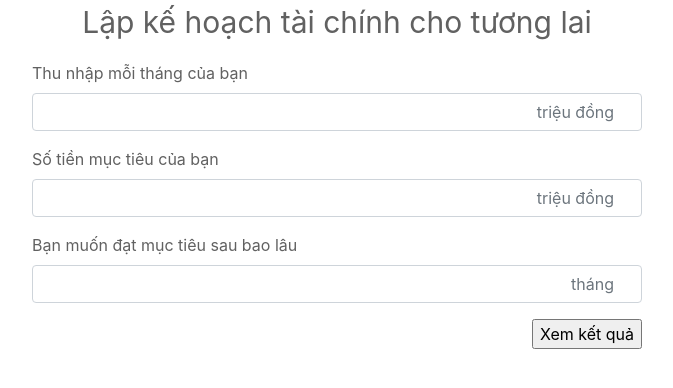
After one commit to luongnhuyen/test, a Flask app: page / in a window 1280 px wide. The commit adds this page. Shown: the top 388 px of the page, without its empty margins (303-976 px from the left). Run offline with Flask 2, Linux system fonts and the light colour scheme; parts of the project's set-up code (start-up, migrations or seed data) failed here and were passed over; some libraries are stand-ins or nearby versions.

Commit message:
giao dien box input

```diff
--- a/app.py
+++ b/app.py
@@ -8,13 +8,20 @@ app.secret_key = "123456789"
 
 mlab.connect()
 
-@app.route('/index')
+@app.route('/', methods = ['GET', 'POST'])
 def index():
     return render_template('index.html')
+    if request.method == "GET":
+        return render_template('index.html')
+    elif request.method == "POST":
+        form = request.form
+        income = form['income']
+        goal = form['goal']
+        month = form['month']
 
-@app.route('/index')
-def index():
-    return render_template('index.html')
+        new_customer = Customer(income = income, goal = goal, month = month, saving = saving)
+        new_customer.save()
+        return redirect (url_for('customer'))
 
 @app.route('/customer')
 def customer():
@@ -82,13 +89,14 @@ def logout():
 @app.route('/question',methods = ['GET', 'POST'])
 def input():
     if request.method == "GET":
-        return render_template('input-page.html')
+        return render_template('index.html')
     elif request.method == "POST":
         form = request.form
         income = form['income']
-        saving = form['saving']
+        goal = form['goal']
         month = form['month']
-        new_customer = Customer(income = income, saving = saving, month = month)
+
+        new_customer = Customer(income = income, goal = goal, month = month, saving = saving)
         new_customer.save()
         return redirect (url_for('customer'))
 
--- a/mlab.py
+++ b/mlab.py
@@ -1,12 +1,13 @@
 import mongoengine
 
 #mongodb://<dbuser>:<dbpassword>@ds119820.mlab.com:19820/muadongkhonglanh
+# mongodb://<dbuser>:<dbpassword>@ds147420.mlab.com:47420/goldenwallet
 
-host = "ds259119.mlab.com"
-port = 59119
-db_name = "chung"
+host = "ds147420.mlab.com"
+port = 47420
+db_name = "goldenwallet"
 user_name = "admin"
-password = "admin"
+password = "vnds@123"
 
 
 def connect():
--- a/populate.py
+++ b/populate.py
@@ -5,6 +5,7 @@ customer = Customer(name="chung",
             username="chung",
             email="chung@gmail.com",
             password="chung",
-            income=1000000,
-            saving=500000)
+            income=10,
+            goal = 100,
+            month = 10,)
 customer.save()
--- a/static/css/input.css
+++ b/static/css/input.css
@@ -31,8 +31,22 @@
 .bg-blue{
   background: blue;
 }
+.center{
+  display: flex;
+  justify-content: center;
+  align-items: center;
+}
 #center{
   display: flex;
   justify-content: center;
   align-items: center;
 }
+.cl-red{
+  background-color: #f54844;
+}
+.font-size-30px{
+  font-size: 30px;
+}
+.cl-xam{
+  color: #616161;
+}
--- a/templates/customer.html
+++ b/templates/customer.html
@@ -6,13 +6,14 @@
   </head>
   <body>
 <h1>Customer page</h1>
-{%for customer in all_customer%}
+{% for customer in all_customer%}
   <div>
     <p>Name: {{customer.name}}</p>
     <p>Email: {{customer.email}}</p>
     <p>Income: {{ customer.income}}</p>
-    <p>Saving: {{customer.saving}}</p>
+    <p>Saving: {{customer.goal}}</p>
     <p>Month: {{customer.month}}</p>
+    <p>Saving: {{ customer.saving}}</p>
     <hr>
   </div>
 {%endfor%}
--- /dev/null
+++ b/templates/homepage/input.html
@@ -0,0 +1,49 @@
+<!DOCTYPE html>
+
+<!--
+<div class="">
+
+  <form method="post">
+    <label> Thu nhập mỗi tháng của bạn </label>
+    <br>
+    <input type="text" name="income" value="" placeholder="triệu đồng">
+    <br>
+
+    <label> Số tiền mục tiêu của bạn </label>
+    <br>
+    <input type="text" name="goal" value="" placeholder="triệu đồng">
+    <br>
+    <label> Bạn muốn đạt mục tiêu sau bao lâu </label>
+    <br>
+    <input type="text" name="month" value="" placeholder="tháng">
+    <br>
+    <input type="submit" name="" value="Xem kết quả">
+
+  </form>
+
+</div> -->
+<div class="center d-flex flex-column">
+  <p class="text-center font-size-30px cl-xam ">Lập kế hoạch tài chính cho tương lai </p>
+<form class="col-md-6">
+  <div class="form-group cl-xam">
+    <label >Thu nhập mỗi tháng của bạn</label>
+    <input type="number" class="form-control text-right" id="exampleInputincome" aria-describedby="emailHelp" placeholder="triệu đồng">
+  </div>
+  <div class="form-group cl-xam">
+    <label >Số tiền mục tiêu của bạn </label>
+    <input type="number" class="form-control text-right" id="exampleInputgoal" placeholder="triệu đồng">
+  </div>
+
+  <div class="form-group cl-xam ">
+    <label>Bạn muốn đạt mục tiêu sau bao lâu</label>
+    <input type="number" class="form-control text-right" id="exampleInputmonth" placeholder="tháng">
+  </div>
+
+  <div class="justify-content-end d-flex">
+    <!-- <button type="submit" class="btn cl-red text-light  ">Xem kết quả</button> -->
+    <input type="submit" name="" value="Xem kết quả">
+  </div>
+
+</form>
+
+</div>
--- a/templates/index.html
+++ b/templates/index.html
@@ -1,14 +1,27 @@
 <!DOCTYPE html>
-<html>
-<head>
-    <meta charset="utf-8" />
-    <meta http-equiv="X-UA-Compatible" content="IE=edge">
-    <title>Page Title</title>
-    <meta name="viewport" content="width=device-width, initial-scale=1">
-    <link rel="stylesheet" type="text/css" media="screen" href="main.css" />
-    <script src="main.js"></script>
-</head>
-<body>
-    <h1> Trang chủ </h1>
-</body>
+<html lang="en" dir="ltr">
+  <head>
+    <meta charset="utf-8">
+    <title>Golden Wallet</title>
+    {% include 'meta-data.html' %}
+  </head>
+  <body>
+    <!-- <div class="h-80 bg-red">
+      <div class="h-40 w-90 bg-green">
+        <img src="../static/images/logo.png" alt="logo" width="100" height="40">
+      </div>
+    </div>
+    <div id="center" class="h-260 bg-blue">
+      <div class="w-90 bg-red">
+        <div class="mt-40 w-40 h-100">
+          <h2>abc</h2>
+          <h2>xyz</h2>
+        </div>
+      </div> -->
+    <!-- </div> -->
+    {% include 'homepage/input.html' %}
+    <!-- <div class="">
+
+    </div> -->
+  </body>
 </html>
--- a/templates/meta-data.html
+++ b/templates/meta-data.html
@@ -1,6 +1,8 @@
-<link rel="stylesheet" href="../static/css/homepage.css">
-<link rel="stylesheet" href="https://maxcdn.bootstrapcdn.com/bootstrap/4.0.0/css/bootstrap.min.css" integrity="sha384-Gn5384xqQ1aoWXA+058RXPxPg6fy4IWvTNh0E263XmFcJlSAwiGgFAW/dAiS6JXm" crossorigin="anonymous">
+<!DOCTYPE html>
+
+<link rel="stylesheet" href="https://use.fontawesome.com/releases/v5.0.13/css/all.css" integrity="sha384-DNOHZ68U8hZfKXOrtjWvjxusGo9WQnrNx2sqG0tfsghAvtVlRW3tvkXWZh58N9jp" crossorigin="anonymous">
+<link rel="stylesheet" href="https://stackpath.bootstrapcdn.com/bootstrap/4.1.1/css/bootstrap.min.css" integrity="sha384-WskhaSGFgHYWDcbwN70/dfYBj47jz9qbsMId/iRN3ewGhXQFZCSftd1LZCfmhktB" crossorigin="anonymous">
 <script src="https://code.jquery.com/jquery-3.3.1.slim.min.js" integrity="sha384-q8i/X+965DzO0rT7abK41JStQIAqVgRVzpbzo5smXKp4YfRvH+8abtTE1Pi6jizo" crossorigin="anonymous"></script>
 <script src="https://cdnjs.cloudflare.com/ajax/libs/popper.js/1.14.3/umd/popper.min.js" integrity="sha384-ZMP7rVo3mIykV+2+9J3UJ46jBk0WLaUAdn689aCwoqbBJiSnjAK/l8WvCWPIPm49" crossorigin="anonymous"></script>
 <script src="https://stackpath.bootstrapcdn.com/bootstrap/4.1.1/js/bootstrap.min.js" integrity="sha384-smHYKdLADwkXOn1EmN1qk/HfnUcbVRZyYmZ4qpPea6sjB/pTJ0euyQp0Mk8ck+5T" crossorigin="anonymous"></script>
-<link href="https://fonts.googleapis.com/css?family=Anton" rel="stylesheet">
+<link rel="stylesheet" href="/static/css/input.css">
```
Also changed, not shown: templates/homepage.html (deleted, +0 -29 lines), templates/input-page.html (deleted, +0 -41 lines).
